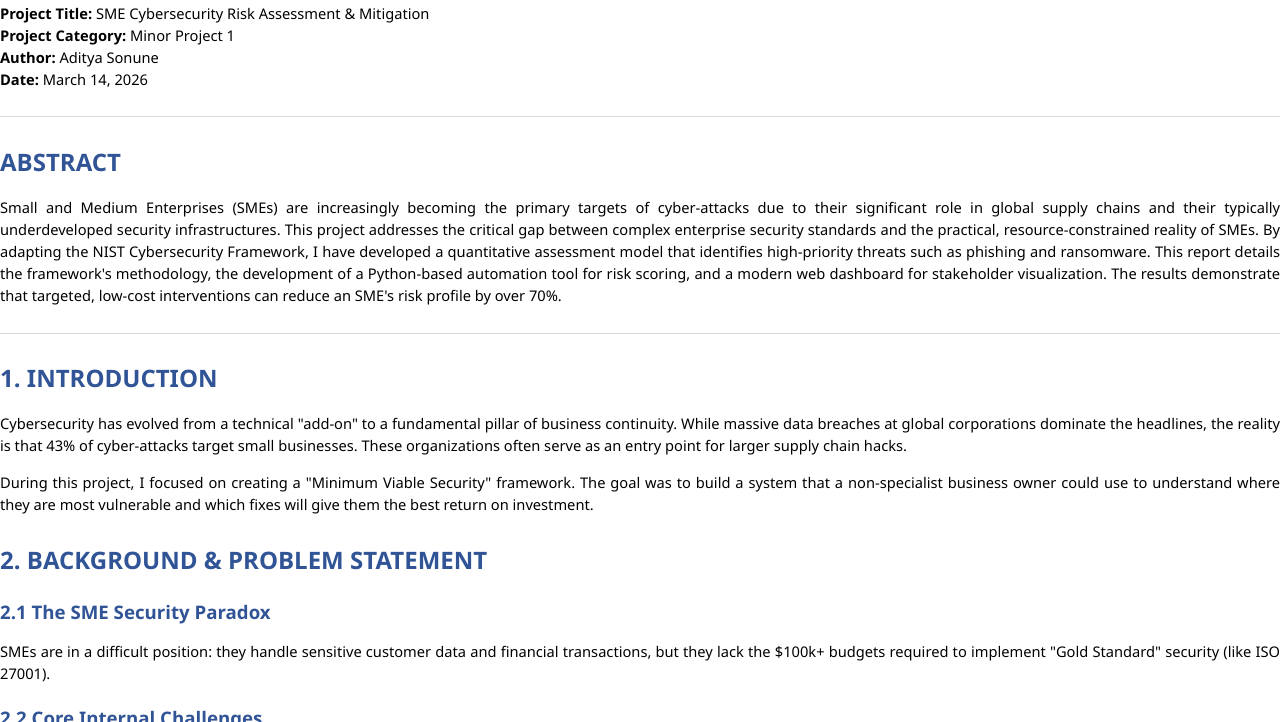
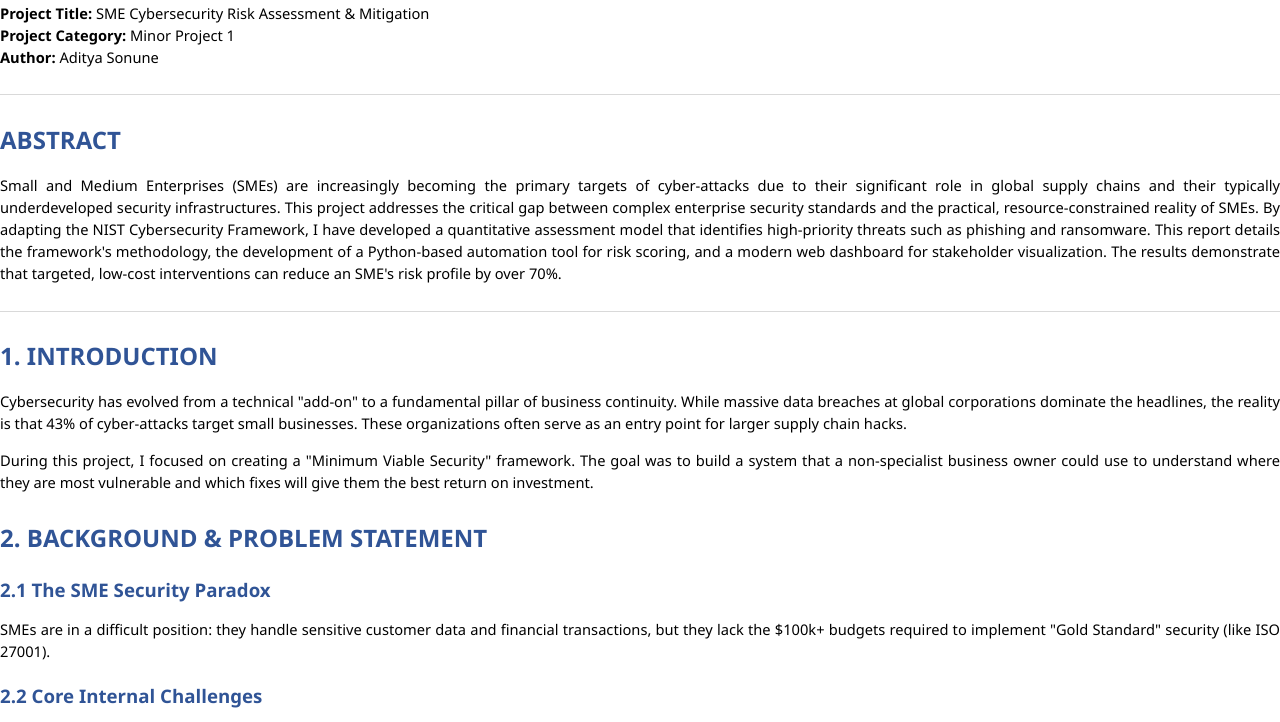
Before and after one commit to AdityaSonune369/Internship-Project-Submission, a plain HTML site: page Cybersecurity_Risk_Assessment_SMEs_temp.html in a window 1280 px wide. Shown: the part 61-783 px from the top of the page. Drawn offline with Linux system fonts and the light colour scheme; a script that the page names is missing.

Commit message:
Removed date and finalized concise title

```diff
--- a/Cybersecurity_Risk_Assessment_SMEs_temp.html
+++ b/Cybersecurity_Risk_Assessment_SMEs_temp.html
@@ -105,7 +105,7 @@
 <body>
 <div id="content">
 <h1>PROJECT REPORT: SME CYBERSECURITY RISK ASSESSMENT</h1>
-<p><strong>Project Title:</strong> SME Cybersecurity Risk Assessment &amp; Mitigation<br><strong>Project Category:</strong> Minor Project 1<br><strong>Author:</strong> Aditya Sonune<br><strong>Date:</strong> March 14, 2026</p>
+<p><strong>Project Title:</strong> SME Cybersecurity Risk Assessment &amp; Mitigation<br><strong>Project Category:</strong> Minor Project 1<br><strong>Author:</strong> Aditya Sonune</p>
 <hr>
 <h2>ABSTRACT</h2>
 <p>Small and Medium Enterprises (SMEs) are increasingly becoming the primary targets of cyber-attacks due to their significant role in global supply chains and their typically underdeveloped security infrastructures. This project addresses the critical gap between complex enterprise security standards and the practical, resource-constrained reality of SMEs. By adapting the NIST Cybersecurity Framework, I have developed a quantitative assessment model that identifies high-priority threats such as phishing and ransomware. This report details the framework&#39;s methodology, the development of a Python-based automation tool for risk scoring, and a modern web dashboard for stakeholder visualization. The results demonstrate that targeted, low-cost interventions can reduce an SME&#39;s risk profile by over 70%.</p>
```
Also changed, not shown: Cybersecurity_Risk_Assessment_SMEs.md (+0 -1 lines), README.md, 1 other file.
